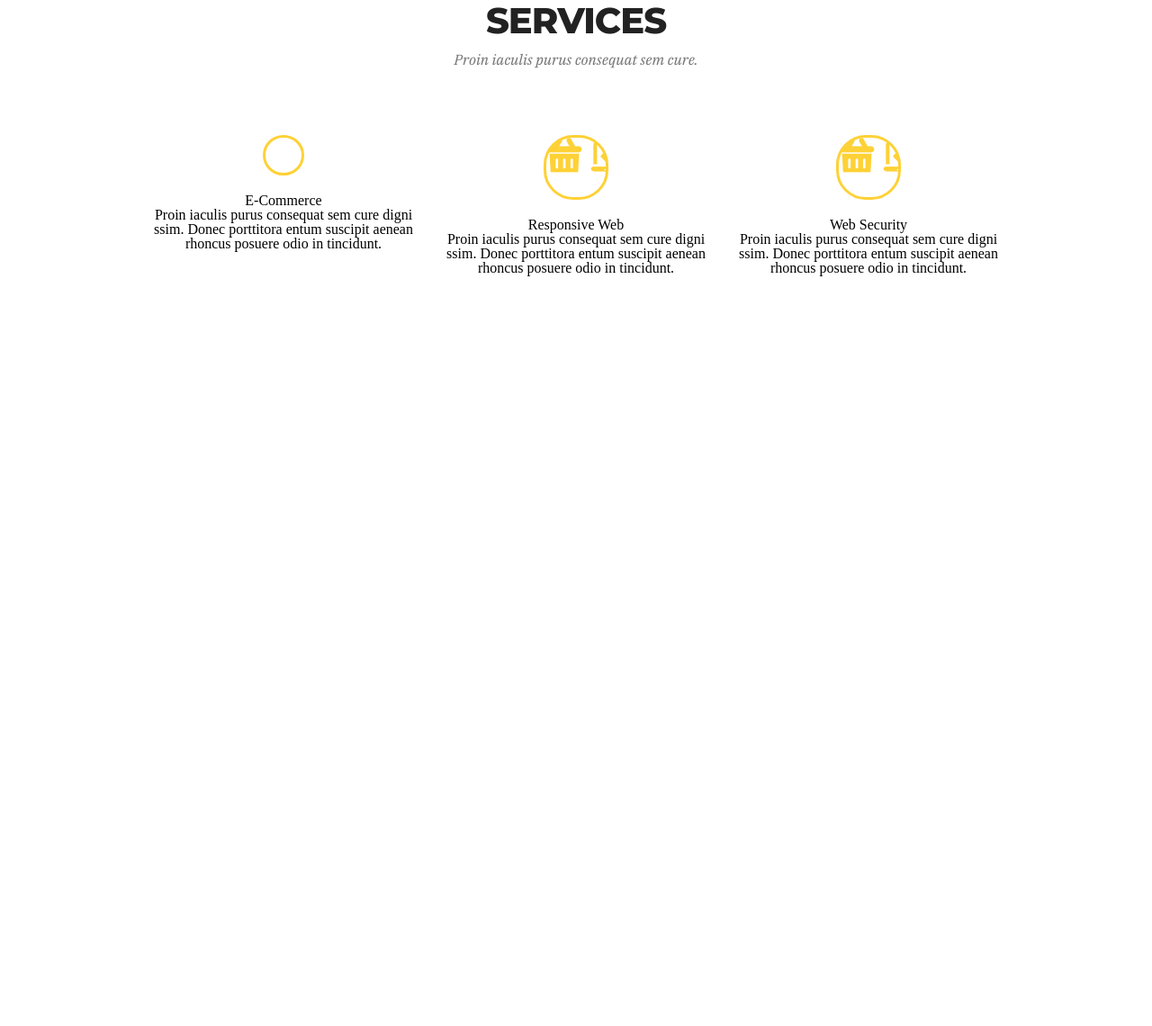
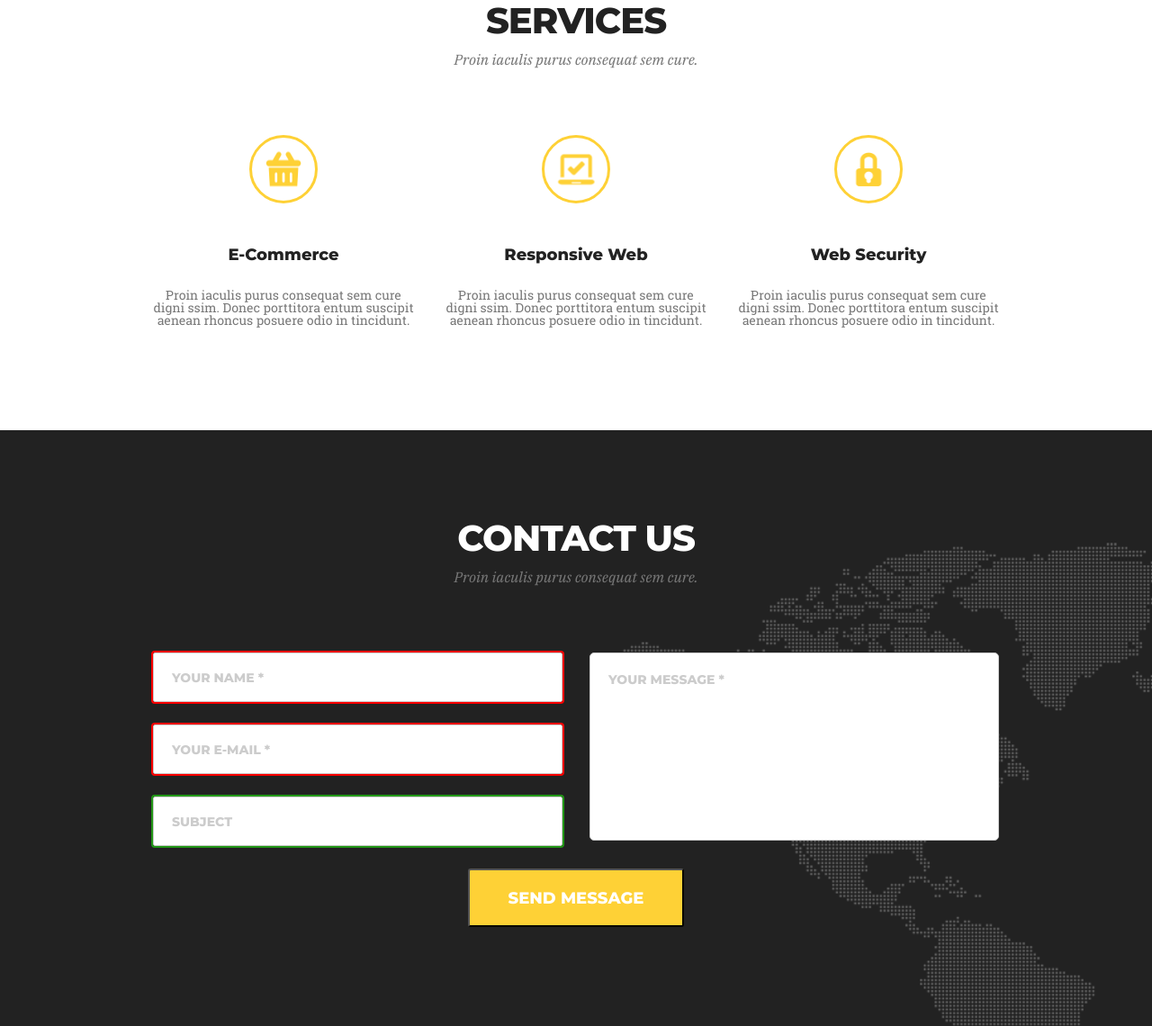
Before and after one commit to cubagw/goit-fs-course, a plain HTML site: page html/module-7/index.html in a window 1280 px wide. Shown: the part 212-1352 px from the top of the page at 90% size. Before the commit the page ends 800 px from the top, so only its background shows below. Drawn offline with nearby package versions, Linux system fonts and the light colour scheme.

Commit message:
7.2 serviceses img

```diff
--- a/html/module-7/css/fonts.css
+++ b/html/module-7/css/fonts.css
@@ -57,7 +57,7 @@
 
    /* ibm-plex-serif-italic - latin */
    @font-face {
-     font-family: 'Serif';
+     font-family: 'Serif-regular';
      font-style: italic;
      font-weight: 400;
      src: local('IBM Plex Serif Italic'), local('IBMPlexSerif-Italic'),
--- a/html/module-7/css/sprites.css
+++ b/html/module-7/css/sprites.css
@@ -1,21 +1,21 @@
-.basket, .laptop, .locked{
+/* .basket, .laptop, .locked{
 	background: url(sprites.png) no-repeat;
-}
+} */
 
 .basket{
 	background-position: 0 0;
-	width: 40px;
-	height: 39px;
+	/* width: 40px;
+	height: 39px; */
 }
 
 .laptop{
 	background-position: -49px -3px ;
-	width: 41px;
-	height: 35px;
+	/* width: 41px;
+	height: 35px; */
 }
 
 .locked{
 	background-position: -105px 0;
-	width: 29px;
-	height: 38px;
+	/* width: 29px;
+	height: 38px; */
 }
--- a/html/module-7/css/style.css
+++ b/html/module-7/css/style.css
@@ -13,6 +13,9 @@ html {
 }
 
 .site-header{
+
+}
+.header-wrapper{
   display: flex;
   justify-content: space-between;
   align-items: first baseline;
@@ -21,7 +24,7 @@ html {
 
 .site-logo{
   text-decoration: none;
-  font-family: 'Meie Script';
+  font-family: 'Meie Script', sans-serif;
   font-size: 40px;
   letter-spacing: 1px;
   color: #fed136;
@@ -42,17 +45,26 @@ html {
 
 .nav-list-link{
   text-decoration: none;
-  font-family: 'Montserrat';
+  font-family: 'Montserrat', sans-serif;
   font-size: 14px;
   text-transform: uppercase;
   color: #222222;
+  transition:color .2s linear;
 }
 
+.nav-list-link:hover{
+color: #fed136;
+}
+
+.services{
+
+  padding-bottom: 115px;
+}
 .section-title{
 font-size: 40px;
 letter-spacing: -1px;
 color: #222222;
-font-family: 'Montserrat_Bold';
+font-family: 'Montserrat_Bold', sans-serif;
 text-align: center;
 text-transform: uppercase;
 padding-bottom: 15px;
@@ -63,7 +75,7 @@ padding-bottom: 15px;
 text-transform: initial;
 font-size: 16px;
 color: #777777;
-font-family: 'Serif';
+font-family: 'Serif-regular', serif;
 text-align: center;
 padding-bottom: 76px;
 }
@@ -79,20 +91,158 @@ padding-bottom: 76px;
 }
 
 .services-img{
-  background: url(../img/sprites.png) no-repeat;
-  width: 66px;
-  height: 66px;
- border-radius: 33px;
- border: 3px solid #fed136;
- margin: 0 auto;
- margin-bottom: 20px;
- background-position: 0 0;
+width: 70px;
+height: 70px;
+border-radius: 50%;
+border: 3px solid #fed136;
+margin: 0 auto;
+margin-bottom: 20px;
+position: relative;
+
+
+}
+
+.services-img::before{
+  content: '';
+  display: block;
+  background-image: url(../img/sprites.png);
+  position: absolute;
+  top: 50%;
+  left: 50%;
+  transform: translate(-50%, -50%);
+}
+
+
+.basket::before{
+
+	background-position: 0 0;
+	width: 40px;
+  height: 39px;
+
+}
+
+.laptop::before{
+	background-position: -49px -3px ;
+	width: 41px;
+	height: 35px;
+}
+
+.locked::before{
+	background-position: -105px 0;
+	width: 29px;
+	height: 38px;
+}
+
+.services-title{
+  font-size: 18px;
+  letter-spacing: 0px;
+  line-height: 75px;
+  color: #222222;
+  font-family: "Montserrat_Bold", sans-serif;
+
+
+
+}
+
+.services-description{
+font-size: 14px;
+color: #777777;
+font-family: "Roboto Slab", sans-serif;
+}
+
+
+.contacts{
+  background-color: #222222;
+  padding: 100px 0 110px 0;
+  background-image: url(../img/Map\ Image.png);
+  background-repeat: no-repeat;
+  background-position: right bottom
+}
+
+.contact_us{
+  color: #ffffff;
 }
 
 
 
-.basket{
-	background-position: 0 0;
-	width: 40px;
-	height: 39px;
+
+.message-wrapper{
+  display: flex;
+  justify-content: space-between;
+  padding-bottom: 25px;
 }
+
+.user-info{
+
+}
+
+.message-text{
+  resize: none;
+  width: 455px;
+  height: 209px;
+  border-style: solid;
+  border-width: 1px;
+  border-color: rgb(204, 204, 204);
+  border-radius: 5px;
+  background-color: rgb(255, 255, 255);
+  flex-shrink: 0;
+  box-sizing: border-box;
+
+
+}
+
+.info-input{
+  border-style: solid;
+  border-width: 1px;
+  border-color: rgb(204, 204, 204);
+  border-radius: 2px;
+  background-color: rgb(255, 255, 255);
+  width: 455px;
+  height: 55px;
+  box-sizing: border-box;
+
+}
+
+.info-input:not(:last-child){
+  margin-bottom: 25px;
+}
+
+.info-input, .message-text{
+  padding: 20px;
+  font-size: 14px;
+color: #777777;
+font-family: "Montserrat_Bold", sans-serif;
+text-transform: uppercase;
+}
+
+input:invalid{
+  outline: 2px solid #ff0000
+}
+
+input:valid{
+  outline: 2px solid #229717
+}
+
+.info-input::placeholder{
+  color: #cccccc;
+}
+
+.message-text::placeholder{
+  color: #cccccc;
+}
+
+.send-button{
+  cursor: pointer;
+  padding: 20;
+  display: block;
+  margin: 0 auto;
+  width: 240px;
+  height: 65px;
+  border-radius: 3px;
+  background-color: #fed136;
+  font-size: 18px;
+color: #ffffff;
+font-family: "Montserrat_Bold", sans-serif;
+text-align: center;
+text-transform: uppercase;
+}
--- a/html/module-7/index.html
+++ b/html/module-7/index.html
@@ -7,29 +7,45 @@
     <meta name="viewport" content="width=device-width, initial-scale=1" />
     <link
       rel="stylesheet"
-      href="https://cdnjs.cloudflare.com/ajax/libs/meyer-reset/2.0/reset.css"/>
+      href="https://cdnjs.cloudflare.com/ajax/libs/meyer-reset/2.0/reset.css"
+    />
     <link rel="stylesheet" href="./css/style.css" />
-    <link rel="stylesheet" href="./css/fonts.css">
+    <link rel="stylesheet" href="./css/fonts.css" />
     <link rel="stylesheet" href="./css/sprites.css" />
   </head>
 
   <body>
+    <header class="site-header">
       <div class="container">
-    <header class="site-header">
+        <div class="header-wrapper">
           <a href="" class="site-logo">
             <h1 class="logo">Golden</h1>
           </a>
           <nav class="site-navigation">
             <ul class="nav-list">
-            <li class="nav-list-item"><a class="nav-list-link" href="">home</a></li>
-            <li class="nav-list-item"><a class="nav-list-link" href="">services</a></li>
-            <li class="nav-list-item"><a class="nav-list-link" href="">portfolio</a></li>
-            <li class="nav-list-item"><a class="nav-list-link" href="">about</a></li>
-            <li class="nav-list-item"><a class="nav-list-link" href="">contact</a></li>
+              <li class="nav-list-item">
+                <a class="nav-list-link" href="">home</a>
+              </li>
+              <li class="nav-list-item">
+                <a class="nav-list-link" href="">services</a>
+              </li>
+              <li class="nav-list-item">
+                <a class="nav-list-link" href="">portfolio</a>
+              </li>
+              <li class="nav-list-item">
+                <a class="nav-list-link" href="">about</a>
+              </li>
+              <li class="nav-list-item">
+                <a class="nav-list-link" href="">contact</a>
+              </li>
             </ul>
           </nav>
+        </div>
+      </div>
     </header>
+
     <section class="services">
+      <div class="container">
         <h2 class="section-title">Services</h2>
         <p class="sub-title">Proin iaculis purus consequat sem cure.</p>
         <ul class="services-list">
@@ -38,38 +54,60 @@
             <div class="services-text">
               <h3 class="services-title">E-Commerce</h3>
               <p class="services-description">
-                Proin iaculis purus consequat sem cure
-digni ssim. Donec porttitora entum suscipit
-aenean rhoncus posuere odio in tincidunt.
+                Proin iaculis purus consequat sem cure digni ssim. Donec
+                porttitora entum suscipit aenean rhoncus posuere odio in
+                tincidunt.
               </p>
             </div>
           </li>
           <li class="services-list-item">
-            <div class="services-img"></div>
+            <div class="services-img laptop"></div>
             <div class="services-text">
               <h3 class="services-title">Responsive Web</h3>
               <p class="services-description">
-                Proin iaculis purus consequat sem cure
-digni ssim. Donec porttitora entum suscipit
-aenean rhoncus posuere odio in tincidunt.
+                Proin iaculis purus consequat sem cure digni ssim. Donec
+                porttitora entum suscipit aenean rhoncus posuere odio in
+                tincidunt.
               </p>
             </div>
           </li>
           <li class="services-list-item">
-            <div class="services-img"></div>
+            <div class="services-img locked"></div>
             <div class="services-text">
               <h3 class="services-title">Web Security</h3>
               <p class="services-description">
-                Proin iaculis purus consequat sem cure
-digni ssim. Donec porttitora entum suscipit
-aenean rhoncus posuere odio in tincidunt.
+                Proin iaculis purus consequat sem cure digni ssim. Donec
+                porttitora entum suscipit aenean rhoncus posuere odio in
+                tincidunt.
               </p>
             </div>
           </li>
         </ul>
+      </div>
     </section>
+    <section class="contacts">
+      <div class="container">
+        <h2 class="section-title contact_us">contact us</h2>
+        <p class="sub-title">Proin iaculis purus consequat sem cure.</p>
 
+        <form class="message-form" action="#" id="message-form" >
+          <div class="message-wrapper">
+            <div class="user-info">
+              <input class="info-input" type="text"  placeholder="your name *" name="user-name" required/>
+              <input class="info-input" type="email" placeholder="your e-mail *" name="user-email" required/>
+              <input class="info-input" type="text" placeholder="subject" name="user-subject"/>
             </div>
-
+            <textarea
+              class="message-text"
+              name="message-text"
+              id="message-text"
+              placeholder="your message *"
+              required
+            ></textarea>
+          </div>
+          <button class="send-button" type="submit" >send message</button>
+        </form>
+      </div>
+    </section>
   </body>
 </html>
```
Also changed, not shown: html/module-7/img/Map Image.png (added). Lines whose indentation alone changed are shown as unchanged.
